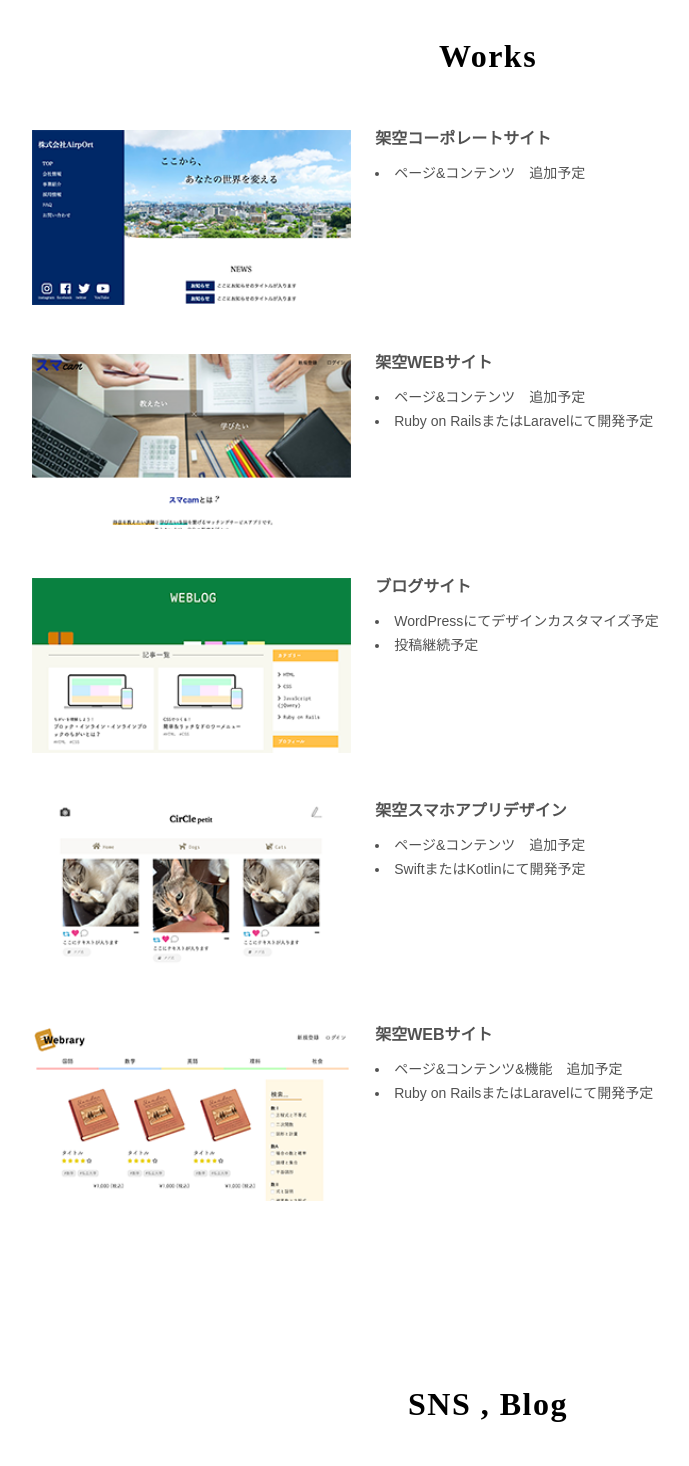
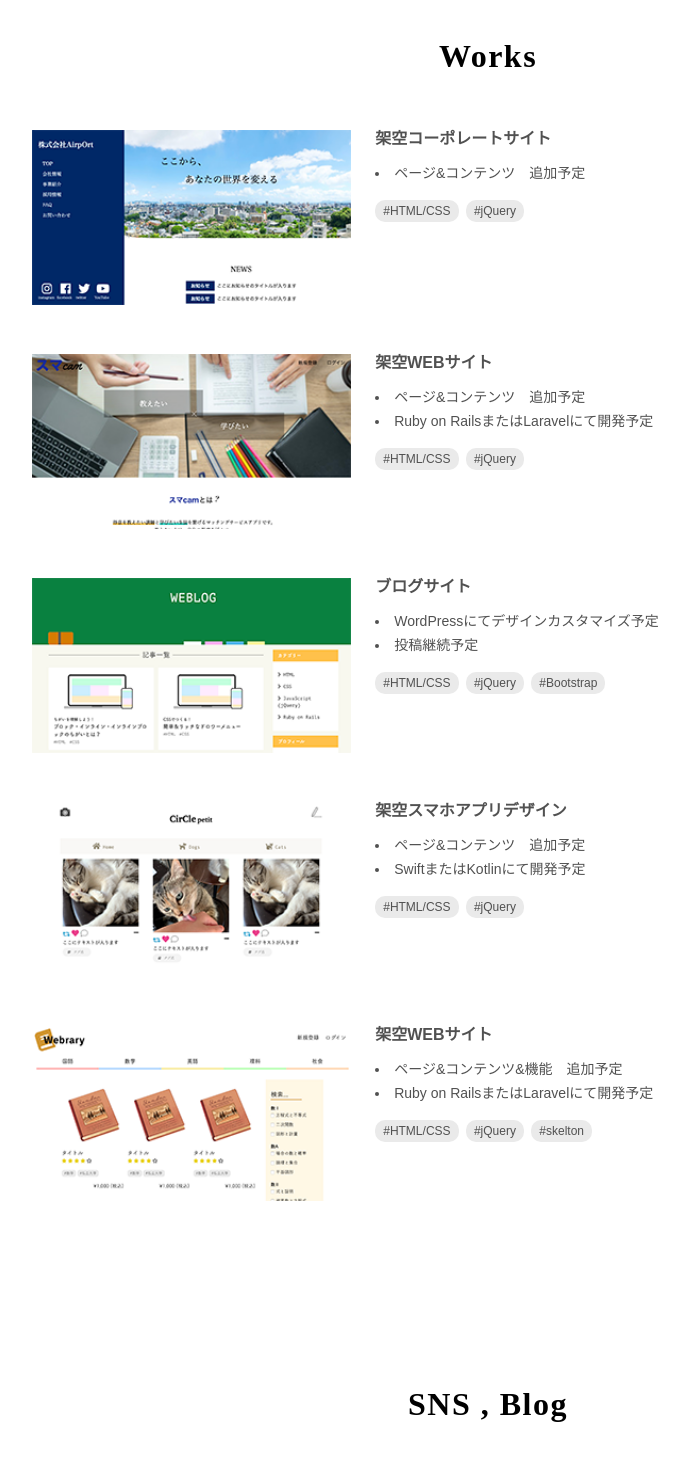
Before and after one commit to YunaSuzuki/portfolio-second, a PHP site: page / in a window 1280 px wide. Shown: the part 1519-2985 px from the top of the page, without its empty margins (152-841 px from the left). Run offline with PHP 8.4, Linux system fonts and the light colour scheme; some libraries are stand-ins or nearby versions.

Commit message:
add hashtag and edit scss (all-views)

```diff
--- a/index.html
+++ b/index.html
@@ -260,10 +260,16 @@
               <div class="masks sp-view"></div>
             </div>
             <div class="works__block__textbox">
+              <div class="works__block__textbox__inner">
                 <p class="works__block__textbox__upper"><a href="http://corporate.iamyuna.work">架空コーポレートサイト</a></p>
                 <ul class="works__block__textbox__lower">
                   <li>ページ&コンテンツ　追加予定</li>
                 </ul>
+                <p class="tagbox">
+                  <span class="tagbox__tag"><span class="hashtag">#</span>HTML/CSS</span>
+                  <span class="tagbox__tag"><span class="hashtag">#</span>jQuery</span>
+                </p>
+              </div>
             </div>
           </div>
           <div class="works__block">
@@ -273,11 +279,17 @@
               <div class="masks sp-view"></div>
             </div>
             <div class="works__block__textbox">
+              <div class="works__block__textbox__inner">
                 <p class="works__block__textbox__upper"><a href="https://smacam.iamyuna.work">架空WEBサイト</a></p>
                 <ul class="works__block__textbox__lower">
                   <li>ページ&コンテンツ　追加予定</li>
                   <li>Ruby on RailsまたはLaravelにて開発予定</li>
                 </ul>
+                <p class="tagbox">
+                  <span class="tagbox__tag"><span class="hashtag">#</span>HTML/CSS</span>
+                  <span class="tagbox__tag"><span class="hashtag">#</span>jQuery</span>
+                </p>
+              </div>
             </div>
           </div>
           <div class="works__block">
@@ -287,11 +299,18 @@
               <div class="masks sp-view"></div>
             </div>
             <div class="works__block__textbox">
+              <div class="works__block__textbox__inner">
                 <p class="works__block__textbox__upper"><a href="https://weblog.iamyuna.work">ブログサイト</a></p>
                 <ul class="works__block__textbox__lower">
                   <li>WordPressにてデザインカスタマイズ予定</li>
                   <li>投稿継続予定</li>
                 </ul>
+                <p class="tagbox">
+                  <span class="tagbox__tag"><span class="hashtag">#</span>HTML/CSS</span>
+                  <span class="tagbox__tag"><span class="hashtag">#</span>jQuery</span>
+                  <span class="tagbox__tag"><span class="hashtag">#</span>Bootstrap</span>
+                </p>
+              </div>
             </div>
           </div>
           <div class="works__block alert">
@@ -300,11 +319,17 @@
               <div class="masks sp-view"></div>
             </div>
             <div class="works__block__textbox">
+              <div class="works__block__textbox__inner">
                 <p class="works__block__textbox__upper">架空スマホアプリデザイン</p>
                 <ul class="works__block__textbox__lower">
                   <li>ページ&コンテンツ　追加予定</li>
                   <li>SwiftまたはKotlinにて開発予定</li>
                 </ul>
+                <p class="tagbox">
+                  <span class="tagbox__tag"><span class="hashtag">#</span>HTML/CSS</span>
+                  <span class="tagbox__tag"><span class="hashtag">#</span>jQuery</span>
+                </p>
+              </div>
             </div>
           </div>
           <div class="works__block">
@@ -314,10 +339,17 @@
               <div class="masks sp-view"></div>
             </div>
             <div class="works__block__textbox">
+              <div class="works__block__textbox__inner">
                 <p class="works__block__textbox__upper"><a href="http://webrary.iamyuna.work">架空WEBサイト</a></p>
                 <ul class="works__block__textbox__lower">
                   <li>ページ&コンテンツ&機能　追加予定</li>
                   <li>Ruby on RailsまたはLaravelにて開発予定</li>
+                </ul>
+                <p class="tagbox">
+                  <span class="tagbox__tag"><span class="hashtag">#</span>HTML/CSS</span>
+                  <span class="tagbox__tag"><span class="hashtag">#</span>jQuery</span>
+                  <span class="tagbox__tag"><span class="hashtag">#</span>skelton</span>
+                </p>
               </div>
             </div>
           </div>
--- a/sass/style.scss
+++ b/sass/style.scss
@@ -249,6 +249,7 @@
     width: 85%;
     height: 200px;
     margin: 16px auto 24px;
+    color: #fff;
 
     &__image{
       position: absolute;
@@ -264,7 +265,7 @@
 
     &__textbox{
       position: absolute;
-      width: 70%;
+      width: 85%;
       height: 50%;
       top: 0;
       right: 0;
@@ -288,6 +289,26 @@
         margin: 4px 0;
         text-align: left;
         @include fontsize(12);
+      }
+    }
+
+    &__textbox__inner{
+      position: relative;
+      height: 100%;
+
+      .tagbox{
+        position: absolute;
+        bottom: 0;
+        text-align: center;
+        @include fontsize(12);
+      }
+
+      .tagbox__tag{
+        display: inline-block;
+        margin: 8px 4px 0 0;
+        padding: 4px 8px;
+        background-color: rgba(255, 255, 255, 0.3);
+        @include border-radius(10px);
       }
     }
   }
@@ -325,6 +346,18 @@
         margin: 8px 0;
         @include fontsize(14);
       }
+    }
+
+    .tagbox{
+      margin-top: 24px;
+      @include fontsize(12);
+    }
+
+    .tagbox__tag{
+      margin-right: 4px;
+      padding: 4px 8px;
+      background-color: #eaeaea;
+      @include border-radius(10px);
     }
   }
 }
--- a/stylesheets/style.css
+++ b/stylesheets/style.css
@@ -294,7 +312,18 @@ a {
       .works__block__textbox__lower li {
         margin: 8px 0;
         font-size: 14px;
-        font-size: 0.875rem; } }
+        font-size: 0.875rem; }
+    .works__block .tagbox {
+      margin-top: 24px;
+      font-size: 12px;
+      font-size: 0.75rem; }
+    .works__block .tagbox__tag {
+      margin-right: 4px;
+      padding: 4px 8px;
+      background-color: #eaeaea;
+      -moz-border-radius: 10px;
+      -webkit-border-radius: 10px;
+      border-radius: 10px; } }
 
 .masks {
   position: absolute;
```
Also changed, not shown: other parts of stylesheets/style.css (+21 -3 lines), sass/style.css (added, +58 -0 lines), 1 other file. Lines whose indentation alone changed are shown as unchanged.
